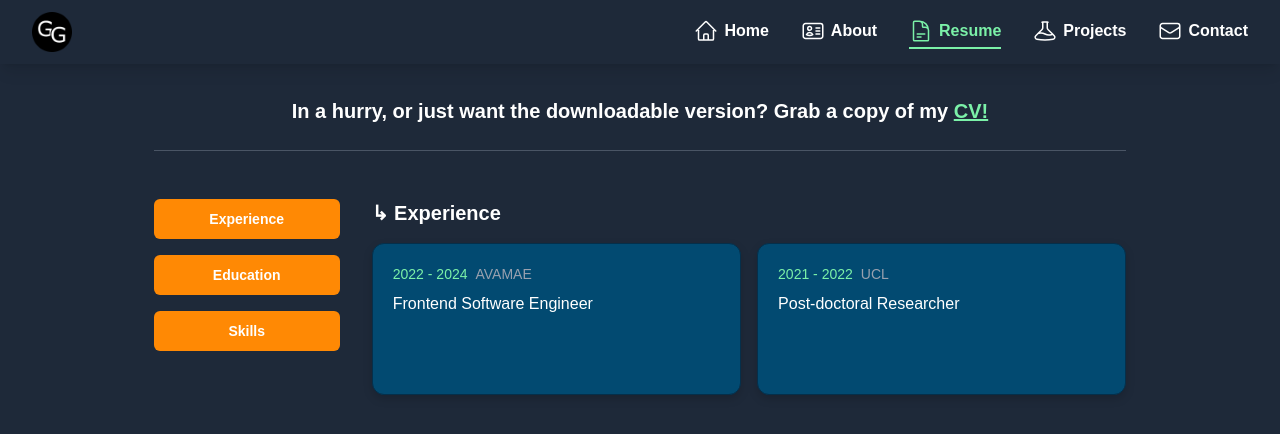
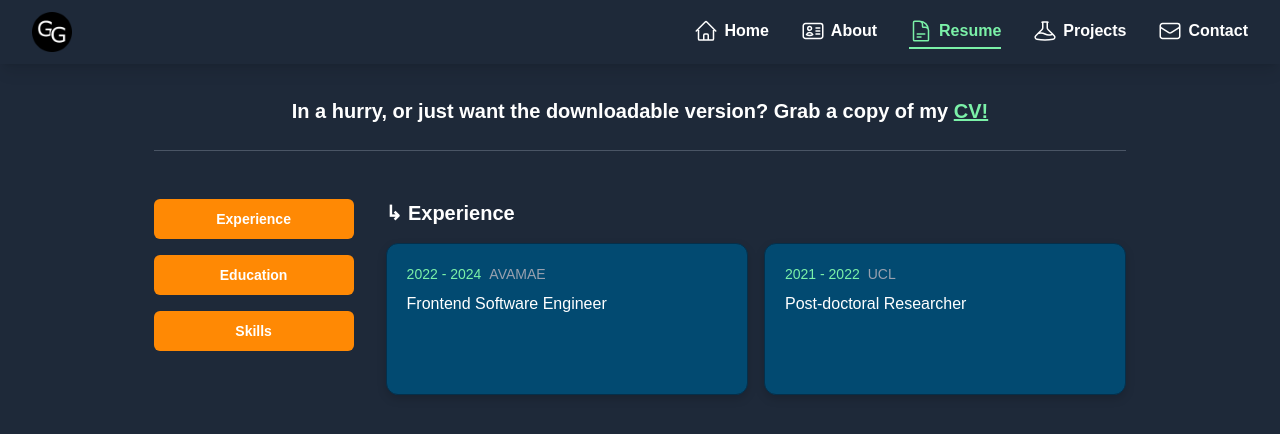
Before and after one commit to GGronland/portfolio-nextjs, a Next.js app: page /resume in a window 1280 px wide. Shown: the top 434 px of the page. Built offline with nearby package versions, Linux system fonts and the light colour scheme.

Commit message:
Minor adjustments to layout for resume page and experience component

```diff
--- a/src/app/resume/page.tsx
+++ b/src/app/resume/page.tsx
@@ -32,7 +32,7 @@ const ResumePage = () => {
       <hr className="my-4 w-4/5 border-t border-gray-600" />
 
       <section className="w-4/5 flex justify-start gap-8 mt-8">
-        <div className="w-60 flex flex-col items-center gap-4">
+        <div className="w-50 flex flex-col items-center gap-4">
           <Button onClick={() => handleSectionChange("experience")}>
             Experience
           </Button>
@@ -42,25 +42,14 @@ const ResumePage = () => {
           <Button onClick={() => handleSectionChange("skills")}>Skills</Button>
         </div>
 
-        {activeSection === "experience" && (
-          <div className="w-full">
+        <div className="flex-1">
+          {activeSection === "experience" && (
             <ResumeExperience viewResetTrigger={viewResetTrigger} />
-          </div>
-        )}
+          )}
+          {activeSection === "education" && ""}
 
-        {activeSection === "education" && (
-          <div className="">
-            <h3 className="text-xl font-semibold">Education Section</h3>
-            {/* Education content goes here */}
-          </div>
-        )}
-
-        {activeSection === "skills" && (
-          <div className="">
-            <h3 className="text-xl font-semibold">Skills Section</h3>
-            {/* Skills content goes here */}
-          </div>
-        )}
+          {activeSection === "skills" && ""}
+        </div>
       </section>
     </div>
   );
--- a/src/components/features/ResumeExperience.tsx
+++ b/src/components/features/ResumeExperience.tsx
@@ -42,7 +42,7 @@ const ResumeExperience = ({ viewResetTrigger }: ResumeExperienceProps) => {
 
       {/* Render all experience cards if no experience is active */}
       {!activeExperienceData && (
-        <div className="w-full grid grid-cols-2 gap-4 animate-fade-in ">
+        <div className="w-full flex flex-wrap gap-4 animate-fade-in ">
           {experienceData.map((experience, idx: number) => (
             <ExperienceCard
               key={`experience-${experience.id}`}
--- a/src/components/ui/ExperienceCard.tsx
+++ b/src/components/ui/ExperienceCard.tsx
@@ -13,7 +13,7 @@ const ExperienceCard = ({
 }: CardExperienceProps) => {
   return (
     <div
-      className="min-w-60 h-38 p-5 flex flex-col justify-start gap-2 border-1 rounded-xl border-sky-950 bg-sky-900 drop-shadow-lg cursor-pointer hover:scale-105 transition-all duration-500"
+      className="flex-[1_1_200px] h-38 p-5 flex flex-col justify-start gap-2 border-1 rounded-xl border-sky-950 bg-sky-900 drop-shadow-lg cursor-pointer hover:scale-105 transition-all duration-500"
       onClick={onClick}
     >
       <div className="flex items-center gap-2">
```
